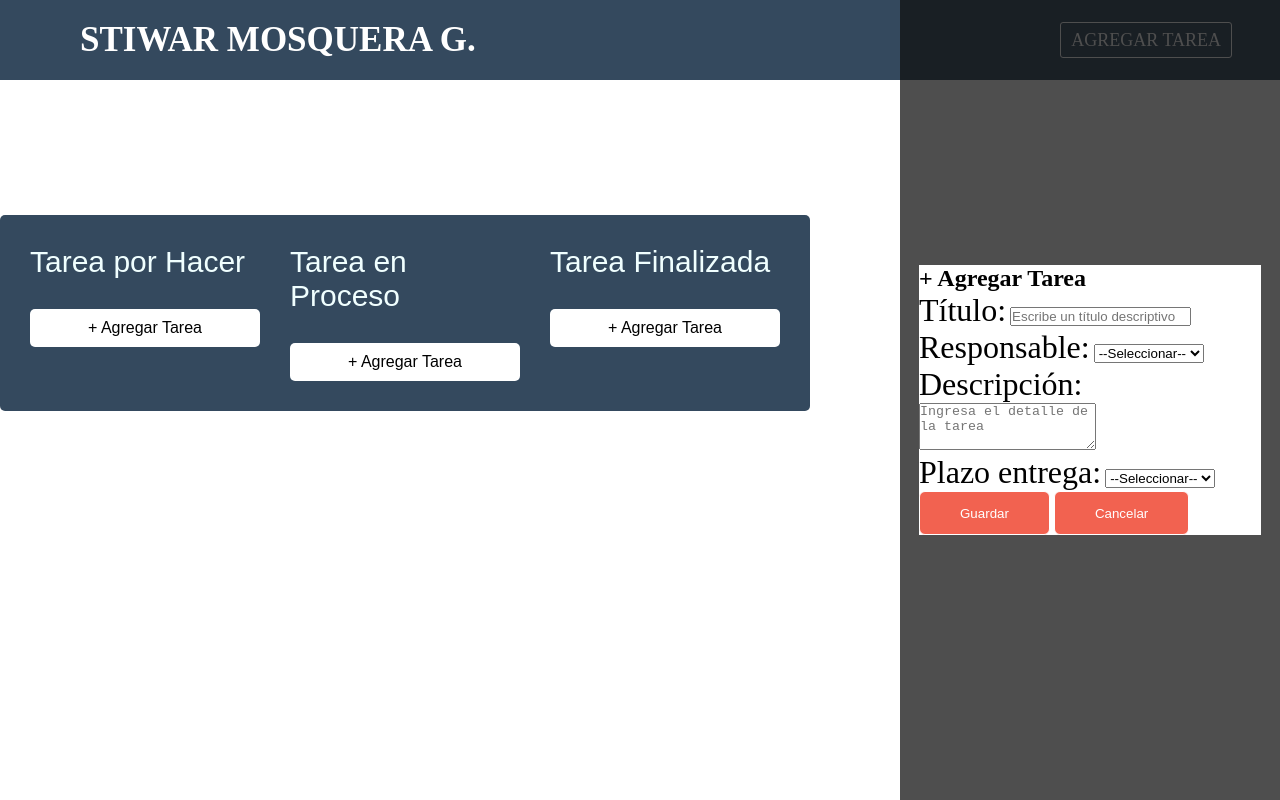
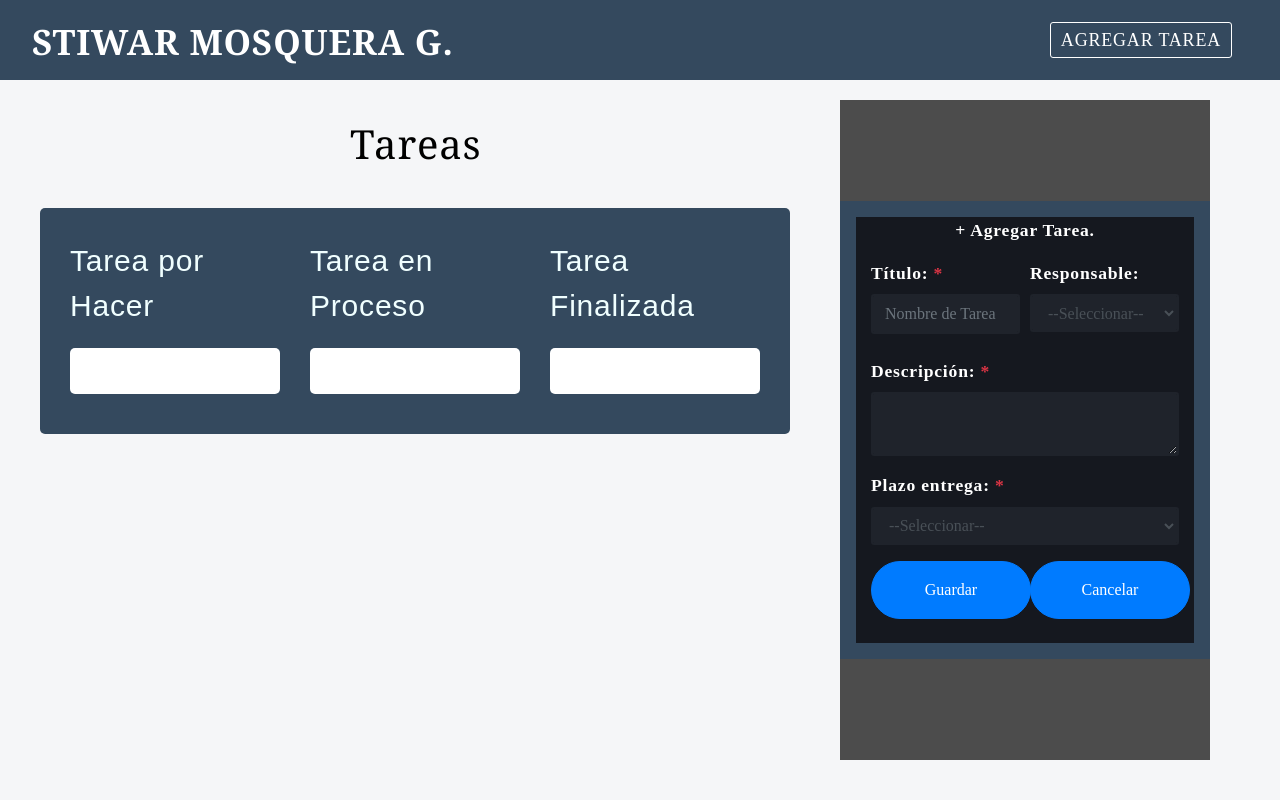
Before and after one commit to draco2dev/M3U2TrelloApp-StiwarMosquera, a plain HTML site: page index.html in a window 1280 px wide. Both pictures are taken after a click on the link "AGREGAR TAREA". Drawn offline with nearby package versions, Linux system fonts and the light colour scheme.

Commit message:
Actuaclizacion del Modal

```diff
--- a/css/main.css
+++ b/css/main.css
@@ -18,6 +18,7 @@ body{
     width: 750px;
     background-color: #34495e;
     border-radius: 5px;
+    margin-left: 40px;
     /* margin-left: 300px;
     margin-right: 400px; */
 }
@@ -47,16 +48,20 @@ body{
     color: rgb(15, 51, 1);
     user-select: none;
 }
-.kanban__column-title-tow{
+/* .kanban__column-title-tow{
 text-align: center;
 margin-bottom: 40px;
 margin-top: 40px;
 color: black;
-}
+} */
 .kanban__column-title-tow h1{
     font-family: Georgia, 'Times New Roman', Times, serif;
     font-size: 40px;
-    color: white;
+    /* text-align: center; */
+margin-bottom: 40px;
+margin-top: 40px;
+margin-left: 350px;
+    color: black;
 }
 .kanban__column-title-One h1{
     margin-bottom: 20px;
@@ -86,6 +91,7 @@ color: black;
 .kanban__add-item{
 width: 100%;
 padding: 10px 0;
+
 font-size: 16px;
 color: black;
 background: white;
--- a/css/theme/aside.css
+++ b/css/theme/aside.css
@@ -1,4 +1,4 @@
-.aside-app
+/* .aside-app
 {
   position: fixed;
   top: 0;
@@ -31,4 +31,4 @@
 {
   font-size: var(--fp-large);
   color: var(--c-text-dark);
-}
+} */
--- /dev/null
+++ b/css/theme/form.css
@@ -0,0 +1,48 @@
+:root {
+    --color-dark: #15181f;
+    --color-dark-x: #2d343f;
+    --color-dark-xx: #1f232b;
+    --color-light: #ffffff;
+    --color-grey: #f5f6f8;
+}
+
+body {
+    font-family: 'Roboto', sans-serif;
+    font-size: 1.1rem;
+    font-weight: 10;
+    background-color: var(--color-grey);
+    color: var(--color-light);
+    letter-spacing: .05rem;
+}
+
+.bg-light {
+    background-color: var(--color-light)!important;
+}
+
+.bg-dark {
+    background-color: var(--color-dark)!important;
+}
+
+
+.contact-box {
+    padding: 1rem;
+}
+
+.btn {
+    font-weight: 400;
+    padding: 1rem 2rem;
+    border-radius: 5rem;
+    min-width: 10rem;
+}
+
+.btn-outline-dark {
+    border: 1px solid var(--color-dark-xx);
+}
+
+
+.form-control {
+    background-color: var(--color-dark-xx);
+    border: 2px solid var(--color-dark-xx);
+    border-radius: .2rem;
+    /* padding: 1.5rem 1rem;s */
+}
--- a/css/theme/menu.css
+++ b/css/theme/menu.css
@@ -5,10 +5,12 @@ nav{
 }
 
 label.logo{
+    font-family: Georgia, 'Times New Roman', Times, serif;
     font-size: 35px;
     font-weight: bold;
     color: rgb(255, 255, 255);
-    padding: 80px;
+    padding: 2px;
+    margin-left: 30px;
     line-height: 80px;
 }
 
--- a/css/theme/modal.css
+++ b/css/theme/modal.css
@@ -1,12 +1,12 @@
 .modal{
     position: fixed;
-    top: 0;
-    left: 900px;
-    right: 0;
-    bottom: 0;
+    top: 50px;
+    left: 840px;
+    right: 70px;
+    bottom: 40px;
+    margin-top: 50px;
     background-color: #111111bd;
     display: flex;
-
     opacity: 0;
     pointer-events: none;
 
@@ -27,7 +27,10 @@
 }
 .modal_container{
     margin: auto;
-    width: 90%;
+    width: 150%;
+
+
+
     /* max-width: 99; contenido mas pequeño  */
     /* max-height: 200;  */
 
@@ -38,7 +41,7 @@
     /* place-items: center;
     grid-auto-columns: 100%;  */
 
-    background-color: white;
+    background-color: #34495e;
 
     /* transform: var(--transform);
     transition: var(--transition); */
@@ -51,7 +54,7 @@
 /* margin-bottom: 10px; */
 }
 
-.modal_close{
+/* .modal_close{
 text-decoration: none;
 color: #fff;
 background-color: #F26250;
@@ -61,25 +64,25 @@ border-radius: 6px;
 display: inline-block;
 font-weight: 300;
 transition: background-color .3s;
-}
+} */
 
 .modal_close:hover{
     color: #F26250;
     background-color: white;
 }
 
-.modal_on{
+/* .modal_on{
     text-decoration: none;
     color: #fff;
     background-color: #F26250;
-    padding: 1em 3em;
+    padding: 0.5em 1em;
     border: 1px solid;
     border-radius: 6px;
     display: inline-block;
     font-weight: 300;
     transition: background-color .3s;
 
-}
+} */
 .modal_on:hover{
     color: #F26250;
     background-color: white;
--- a/index.html
+++ b/index.html
@@ -5,6 +5,14 @@
     <meta charset="UTF-8">
     <meta http-equiv="X-UA-Compatible" content="IE=edge">
     <meta name="viewport" content="width=device-width, initial-scale=1.0">
+
+    <!-- Bootstrap CSS -->
+    <link rel="stylesheet" href="https://maxcdn.bootstrapcdn.com/bootstrap/4.0.0/css/bootstrap.min.css"
+        integrity="sha384-Gn5384xqQ1aoWXA+058RXPxPg6fy4IWvTNh0E263XmFcJlSAwiGgFAW/dAiS6JXm" crossorigin="anonymous">
+    <link href="https://fonts.googleapis.com/css?family=Roboto:300,400,700&display=swap" rel="stylesheet">
+    <link href="https://unpkg.com/ionicons@4.5.10-0/dist/css/ionicons.min.css" rel="stylesheet">
+    <link href="css/theme/form.css" rel="stylesheet">
+
     <link rel="stylesheet" href="css/main.css">
     <link rel="stylesheet" href="css/theme/menu.css">
     <link rel="stylesheet" href="css/theme/modal.css">
@@ -13,6 +21,7 @@
 </head>
 
 <body>
+
     <nav>
         <label class="logo">STIWAR MOSQUERA G.</label>
         <ul>
@@ -27,31 +36,34 @@
         <h1>STIWAR MOSQUERA GARRIDO</h1>
     </div> -->
     <div class="kanban">
+
         <div class="kanban__column">
             <div class="kanban__column-title"> Tarea por Hacer</div>
 
             <div class="kanban__items">
-                <!-- <div contenteditable class="kanban__items--input"> Tarea (Respectiva)</div> -->
+                <div contenteditable class="kanban__items--input"> Tarea (Respectiva)</div>
                 <div class="kanban__dropzone" id=" "></div>
             </div>
-            <button class="kanban__add-item" type="button" id="btnNewTask">+ Agregar Tarea</button>
+
+            <!-- <button class="kanban__add-item " type="button" id="btnNewTask">+ Agregar Tarea</button> -->
+            <!-- <div class="kanban__add-item"> hola </div> -->
+
         </div>
 
         <div class="kanban__column">
             <div class="kanban__column-title"> Tarea en Proceso</div>
             <div class="kanban__items">
-                <!-- <div contenteditable class="kanban__items--input"> Tarea (Respectiva)</div> -->
+                <div contenteditable class="kanban__items--input"> Tarea (Respectiva)</div>
                 <div class="kanban__dropzone" id=" "></div>
             </div>
-            <button class="kanban__add-item" type="button">+ Agregar Tarea</button>
         </div>
+
         <div class="kanban__column">
             <div class="kanban__column-title"> Tarea Finalizada</div>
             <div class="kanban__items">
-                <!-- <div contenteditable class="kanban__items--input"> Tarea (Respectiva)</div> -->
+                <div contenteditable class="kanban__items--input"> Tarea (Respectiva)</div>
                 <div class="kanban__dropzone" id=" "></div>
             </div>
-            <button class="kanban__add-item" type="button">+ Agregar Tarea</button>
         </div>
     </div>
 
@@ -60,47 +72,67 @@
     <!-- modal  -->
     <section class="modal">
         <div class="modal_container">
-            <h2 class="modal_title"> + Agregar Tarea </h2>
+            <section class="contact-box">
+                <div class="row no-gutters bg-dark">
 
-            <form class="controls_container" id="formNewTask">
-                <div class="row-form">
-                    <label for="titleTask" class="controls_title">Título:</label>
-                    <input id="titleTask" name="titleTask" type="text" class="controls"placeholder="Escribe un título descriptivo" />
+                    <div class="col-xl-12 col-lg-12 d-flex">
+                        <div class="container align-self-center p-6">
+                            <p class="font-weight-bold text-center">+ Agregar Tarea.</p>
+                            <form>
+                                <div class="form-row mb-2">
+                                    <div class="form-group col-md-6">
+                                        <label class="font-weight-bold">Título: <span
+                                                class="text-danger">*</span></label>
+                                        <input type="text" class="form-control" placeholder="Nombre de Tarea">
                                     </div>
+                                    <div class="form-group col-md-6">
 
-                <div class="row-form">
-                    <label for="responsibleTask" class="controls_title">Responsable:</label>
-                    <select name="responsibleTask" id="responsibleTask">
+                                        <label for="responsibleTask" class="font-weight-bold">Responsable:</label>
+                                        <select name="responsibleTask" id="responsibleTask" class="form-control">
                                             <option value="">--Seleccionar--</option>
                                             <option value="Stiwar">Stiwar</option>
                                             <option value="Carlos">Carlos</option>
                                         </select>
                                     </div>
+                                </div>
 
-                <div class="row-form">
-                    <label for="detailsTask" class="controls_title">Descripción:</label>
-                    <textarea class="" name="detailsTask" id="detailsTask cols=" 3" rows="3"
+
+                                <div class="form-group mb-3">
+                                    <label for="detailsTask" class="font-weight-bold">Descripción: <span
+                                        class="text-danger">*</span></label>
+                                    <textarea class="form-control" name="detailsTask" id="detailsTask
                                         placeholder="Ingresa el detalle de la tarea"></textarea>
                                 </div>
 
-                <div class="row-form">
-                    <label for="deadLineTask" class="controls_title">Plazo entrega:</label>
-                    <select name="deadLineTask" id="deadLineTask">
+                                <div class="form-group mb-3">
+                                    <label for="deadLineTask" class="font-weight-bold">Plazo entrega: <span
+                                        class="text-danger">*</span></label>
+                                    <select name="deadLineTask" id="deadLineTask" class="form-control">
                                         <option value="">--Seleccionar--</option>
                                         <option value="1">1 día</option>
                                         <option value="2">2 días</option>
                                         <option value="7">1 semana</option>
                                     </select>
-                    <!-- <input type="date" name="deadLineTask" id="deadLineTask"> -->
+
                                 </div>
 
-                <div class="row-form">
-                    <div class="">
-                        <button class="modal_on" type="submit">Guardar</button>
-                        <button class="modal_close" type="reset" id="btnCancelNewTask">Cancelar</button>
+
+                                <div class="form-row mb-2">
+                                    <div class="form-group col-md-6">
+                                        <button class=" btn btn-primary width-100 modal_on" type="submit">Guardar</button>
+                                    </div>
+                                    <div class="form-group col-md-6">
+                                        <button class=" btn btn-primary width-100 modal_close" type="reset" id="btnCancelNewTask">Cancelar</button>
                                     </div>
                                 </div>
+
                             </form>
+                            <!-- <small class="d-inline-block text-muted mt-5">Todos los derechos reservados | © 2019 Templune</small> -->
+                        </div>
+                    </div>
+                </div>
+            </section>
+
         </div>
     </section>
     <!-- fin modal  -->
@@ -112,6 +144,12 @@
     <script src="js/libraries/draggable.js"> </script>
     <script src="js/libraries/hammer.js"> </script>
 
+    <!-- jQuery first, then Popper.js, then Bootstrap JS -->
+    <script src="https://code.jquery.com/jquery-3.2.1.slim.min.js" integrity="sha384-KJ3o2DKtIkvYIK3UENzmM7KCkRr/rE9/Qpg6aAZGJwFDMVNA/GpGFF93hXpG5KkN" crossorigin="anonymous"></script>
+    <script src="https://cdnjs.cloudflare.com/ajax/libs/popper.js/1.12.9/umd/popper.min.js" integrity="sha384-ApNbgh9B+Y1QKtv3Rn7W3mgPxhU9K/ScQsAP7hUibX39j7fakFPskvXusvfa0b4Q" crossorigin="anonymous"></script>
+    <script src="https://maxcdn.bootstrapcdn.com/bootstrap/4.0.0/js/bootstrap.min.js" integrity="sha384-JZR6Spejh4U02d8jOt6vLEHfe/JQGiRRSQQxSfFWpi1MquVdAyjUar5+76PVCmYl" crossorigin="anonymous"></script>
+
+
 
     <!-- recursos internos  -->
     <script src="js/helpers/toggleModal.js"></script>
--- a/js/api/requests.js
+++ /dev/null
@@ -1 +0,0 @@
-const API_URL = " https://my-json-server.typicode.com/draco2dev/M3U2applicationTrello";
```
Also changed, not shown: js/api/Api.js (added, +10 -0 lines), js/helpers/toggleModal.js (+18 -0 lines). Lines whose indentation alone changed are shown as unchanged.
